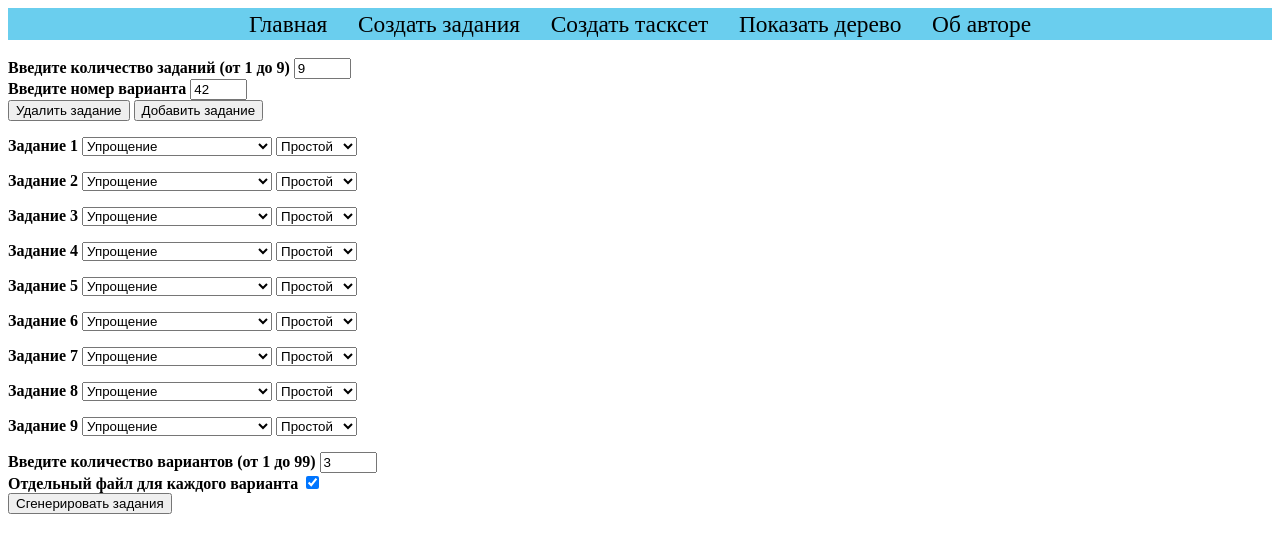
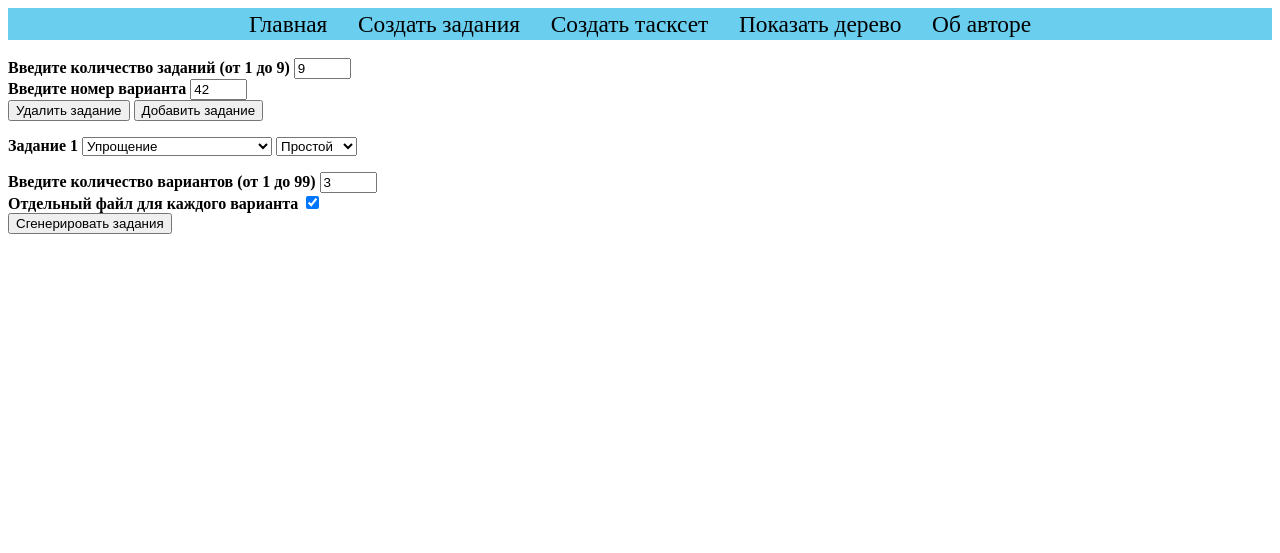
Before and after one commit to top2know/TaskGenerator, a Python web app: template templates/taskset_menu.html in a window 1280 px wide. Shown: the top 553 px of the page. Run offline with Jinja, Linux system fonts and the light colour scheme; the template is opened without the code that fills it: most values are stand-ins (such as "Sample title", 1, 10 or a date in 2020).

Commit message:
work in progress

```diff
--- a/app.py
+++ b/app.py
@@ -4,7 +4,6 @@ from subprocess import Popen, PIPE
 import shutil
 
 from flask import *
-from generator.tree import *
 from printer.printing import *
 from tasks.factory import TaskFactory
 from tasks.simplification import SimplifyTask
@@ -40,7 +39,7 @@ def hello_world():
 
 @app.route('/taskset')
 def taskset():
-    return render_template('taskset_menu.html')
+    return render_template('taskset_menu.html', nums=list(range(1, 10)))
 
 
 @app.route('/about')
@@ -89,7 +88,7 @@ def taskset_to_zip(taskset, multiple_files=True):
     with tempfile.TemporaryDirectory() as tempdir, tempfile.TemporaryDirectory() as tempdir2:
         files, answers = taskset.to_tex(multiple_files=multiple_files)
         for i, file in enumerate(files):
-            pdflatex_magic(tempdir, tempdir2, file, 'variant{}.pdf'.format(i))
+            pdflatex_magic(tempdir, tempdir2, file, 'variant{}.pdf'.format(i+1))
         pdflatex_magic(tempdir, tempdir2, answers, 'answers.pdf')
         shutil.make_archive(os.path.join(tempdir, 'archive'), 'zip', tempdir2)
         with open(os.path.join(tempdir, 'archive.zip'), 'rb') as f:
--- a/generator/SimplifyGenerator.py
+++ b/generator/SimplifyGenerator.py
@@ -1,4 +1,4 @@
-from generator.extenders import Extender
+from generator.extenders import SimplifyExtender
 from generator.tree import create_tree
 import numpy as np
 from sympy import simplify
@@ -11,7 +11,7 @@ class SimplifyGenerator:
     def __init__(self, min_complexity=20, max_complexity=40):
         self.min_complexity = min_complexity
         self.max_complexity = max_complexity
-        self.extender = Extender()
+        self.extender = SimplifyExtender()
 
     def extend(self, expr, xmin, xmax, other_letters, floats, roots):
         d = [f for f in self.extender.__dir__() if not f.endswith('__')]
--- a/generator/extenders.py
+++ b/generator/extenders.py
@@ -154,7 +154,7 @@ def extender_6(expr, n_min=-20, n_max=20, floats=False, roots=False, other_lette
     return res
 
 
-class Extender:
+class SimplifyExtender:
 
     def extender_1(self, expr, n_min=-20, n_max=20, floats=False, roots=False, other_letters=False):
         return extender_1(expr, n_min, n_max, floats, roots, other_letters)
--- a/tasks/equation.py
+++ b/tasks/equation.py
@@ -53,5 +53,6 @@ class EquationTask(AbstractTask):
         equation = Eq(task, answer)
         solutions = solve(equation, x)
         print(solutions)
-        self.task = Task(' '.join([text, str(comp)]), equation, ', '.join(list(map(str, solutions))))
+        self.task = Task('Решите уравнение: ', equation, ', '.join(list(map(str, solutions))))
+        #self.task = Task(' '.join([text, str(comp)]), equation, ', '.join(list(map(str, solutions))))
         return self.task
--- a/tasks/factory.py
+++ b/tasks/factory.py
@@ -31,7 +31,7 @@ params_hard = {
     'xmax': 20,
     'roots': False,
     'floats': False,
-    'vars': 2,
+    'vars': 1,
     'text': 'Сложный',
     'min_comp': 26,
     'max_comp': 42
--- a/tasks/simplification.py
+++ b/tasks/simplification.py
@@ -64,5 +64,6 @@ class SimplifyTask(AbstractTask):
                                              floats=floats,
                                              other_letters=other_letters
                                              )
+        #self.task = Task('Упростите выражение: ', expr, answer)
         self.task = Task(' '.join([text, str(comp)]), expr, answer)
         return self.task
--- a/tasks/taskset.py
+++ b/tasks/taskset.py
@@ -50,9 +50,8 @@ class TaskSet:
         files = []
         if multiple_files:
             for i in range(len(self.taskset)):
-                files.append(print_tex(self.taskset[i], i))
+                files.append(print_tex(self.taskset[i], i+1))
         else:
-            # todo
             files.append(print_tex_tasks(self.taskset))
         answers = print_tex_answers(self.taskset)
         return files, answers
--- a/templates/taskset_menu.html
+++ b/templates/taskset_menu.html
@@ -16,123 +16,21 @@
     <input name="rnd" id="rnd" value="42" size="4" required pattern="[0-9]{1,5}"><br>
     <input type="button" onclick="remove_task()" value="Удалить задание">
     <input type="button" onclick="add_task()" value="Добавить задание"><br>
-    <p id="task1"><strong>Задание 1</strong>
-        <select name="task_1">
+    {% for i in nums %}
+        <p id="task{{ i }}"><strong>Задание {{ i }}</strong>
+            <select name="task_{{ i }}">
                 <option value="simplify" selected>Упрощение</option>
                 <option value="simple">Простое</option>
                 <option value="equation">Уравнение</option>
                 <option value="trig">Упрощение Тригонометрия</option>
             </select>
-        <select name="task_1_comp">
+            <select name="task_{{ i }}_comp">
                 <option value="easy" selected>Простой</option>
                 <option value="medium">Средний</option>
                 <option value="hard">Сложный</option>
             </select>
         </p>
-    <p id="task2"><strong>Задание 2</strong>
-        <select name="task_2">
-            <option value="simplify" selected>Упрощение</option>
-            <option value="simple">Простое</option>
-            <option value="equation">Уравнение</option>
-            <option value="trig">Упрощение Тригонометрия</option>
-       </select>
-        <select name="task_2_comp">
-            <option value="easy" selected>Простой</option>
-            <option value="medium">Средний</option>
-            <option value="hard">Сложный</option>
-       </select>
-    </p>
-    <p id="task3"><strong>Задание 3</strong>
-        <select name="task_3">
-            <option value="simplify" selected>Упрощение</option>
-            <option value="simple">Простое</option>
-            <option value="equation">Уравнение</option>
-            <option value="trig">Упрощение Тригонометрия</option>
-       </select>
-        <select name="task_3_comp">
-            <option value="easy" selected>Простой</option>
-            <option value="medium">Средний</option>
-            <option value="hard">Сложный</option>
-       </select>
-    </p>
-    <p id="task4"><strong>Задание 4</strong>
-        <select name="task_4">
-            <option value="simplify" selected>Упрощение</option>
-            <option value="simple">Простое</option>
-            <option value="equation">Уравнение</option>
-            <option value="trig">Упрощение Тригонометрия</option>
-       </select>
-        <select name="task_4_comp">
-            <option value="easy" selected>Простой</option>
-            <option value="medium">Средний</option>
-            <option value="hard">Сложный</option>
-       </select>
-    </p>
-    <p id="task5"><strong>Задание 5</strong>
-        <select name="task_5">
-            <option value="simplify" selected>Упрощение</option>
-            <option value="simple">Простое</option>
-            <option value="equation">Уравнение</option>
-            <option value="trig">Упрощение Тригонометрия</option>
-       </select>
-        <select name="task_5_comp">
-            <option value="easy" selected>Простой</option>
-            <option value="medium">Средний</option>
-            <option value="hard">Сложный</option>
-       </select>
-    </p>
-    <p id="task6"><strong>Задание 6</strong>
-        <select name="task_6">
-            <option value="simplify" selected>Упрощение</option>
-            <option value="simple">Простое</option>
-            <option value="equation">Уравнение</option>
-            <option value="trig">Упрощение Тригонометрия</option>
-       </select>
-        <select name="task_6_comp">
-            <option value="easy" selected>Простой</option>
-            <option value="medium">Средний</option>
-            <option value="hard">Сложный</option>
-       </select>
-    </p>
-    <p id="task7"><strong>Задание 7</strong>
-        <select name="task_7">
-            <option value="simplify" selected>Упрощение</option>
-            <option value="simple">Простое</option>
-            <option value="equation">Уравнение</option>
-            <option value="trig">Упрощение Тригонометрия</option>
-       </select>
-        <select name="task_7_comp">
-            <option value="easy" selected>Простой</option>
-            <option value="medium">Средний</option>
-            <option value="hard">Сложный</option>
-       </select>
-    </p>
-    <p id="task8"><strong>Задание 8</strong>
-        <select name="task_8">
-            <option value="simplify" selected>Упрощение</option>
-            <option value="simple">Простое</option>
-            <option value="equation">Уравнение</option>
-            <option value="trig">Упрощение Тригонометрия</option>
-       </select>
-        <select name="task_8_comp">
-            <option value="easy" selected>Простой</option>
-            <option value="medium">Средний</option>
-            <option value="hard">Сложный</option>
-       </select>
-    </p>
-    <p id="task9"><strong>Задание 9</strong>
-        <select name="task_9">
-            <option value="simplify" selected>Упрощение</option>
-            <option value="simple">Простое</option>
-            <option value="equation">Уравнение</option>
-            <option value="trig">Упрощение Тригонометрия</option>
-       </select>
-        <select name="task_9_comp">
-            <option value="easy" selected>Простой</option>
-            <option value="medium">Средний</option>
-            <option value="hard">Сложный</option>
-       </select>
-    </p>
+    {% endfor %}
     <strong>Введите количество вариантов (от 1 до 99)</strong>
     <input name="num" id="num" value="3" size="4" required pattern="[1-9]{1}[0-9]{0,1}"><br>
     <strong>Отдельный файл для каждого варианта</strong>
```
Also changed, not shown: generator/TrigonometryGenerator.py (+18 -4 lines), generator/tree.py (+14 -4 lines), generator/trigonometric_extenders.py (+16 -5 lines), generator/utils.py (+9 -6 lines), printer/printing.py (+15 -11 lines), tasks/trigonometry.py (+16 -3 lines), tests/tests.py (+1 -3 lines). Lines whose indentation alone changed are shown as unchanged.
